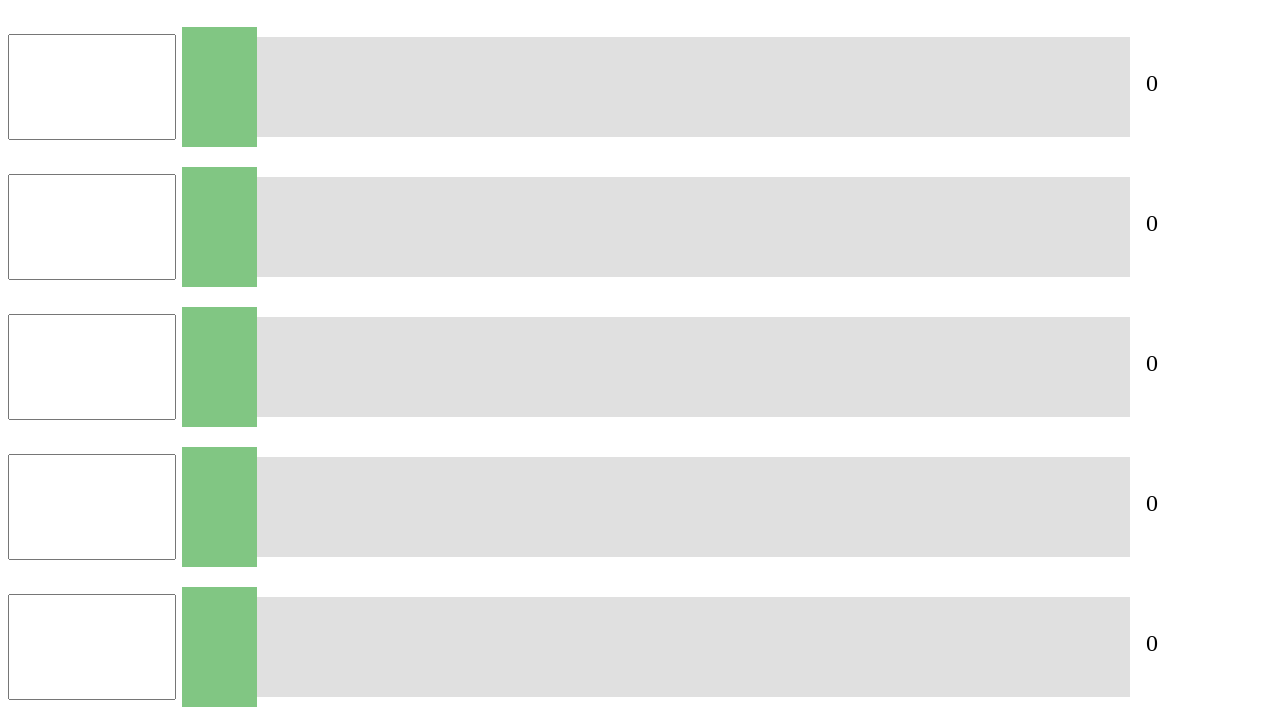
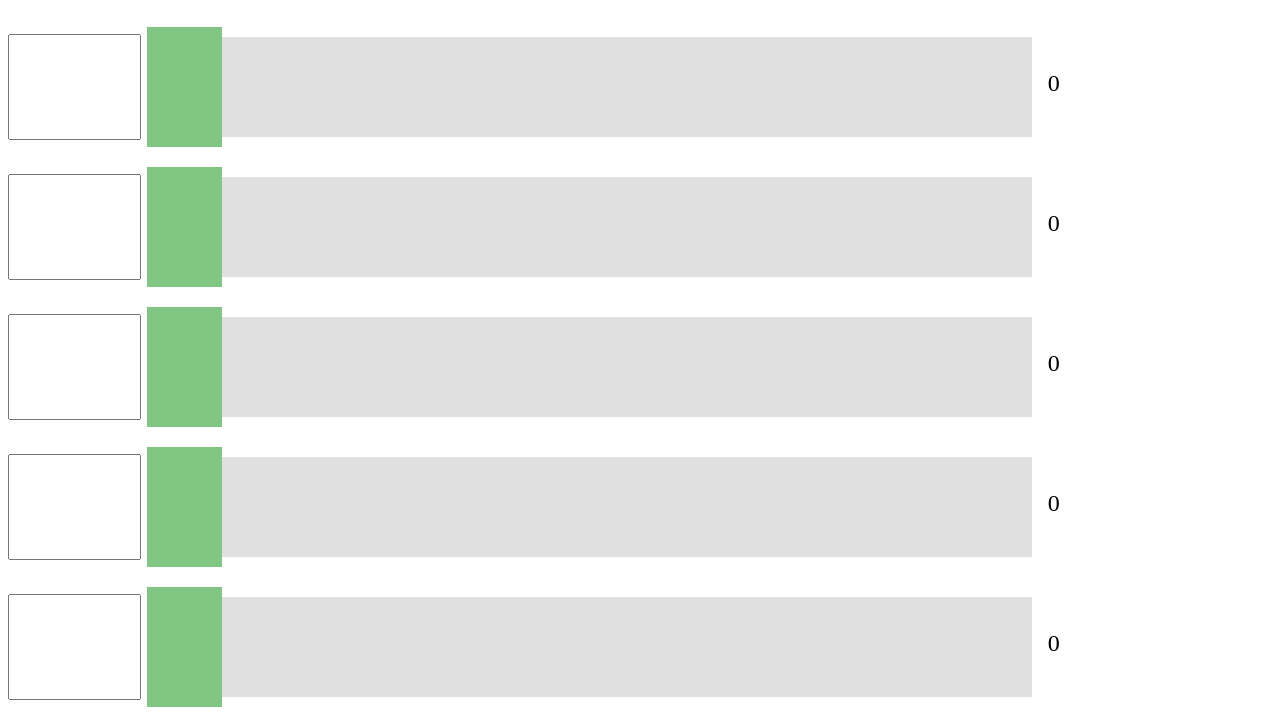
Before and after one commit to willplatts/willplatts.github.io, a plain HTML site: page timesheet.html in a window 1280 px wide. Shown: the part 78-800 px from the top of the page. Drawn offline with Linux system fonts and the light colour scheme.

Commit message:
More tweaks

```diff
--- a/timesheet.html
+++ b/timesheet.html
@@ -334,7 +334,7 @@
         .jobnoinput {
             height: 100px;
             line-height: 50px;
-            width: 160px;
+            width: 125px;
             font-size: 36px;
             vertical-align: middle;
         }
@@ -343,7 +343,7 @@
 		.slider {
 		    -webkit-appearance: none;  /* Override default CSS styles */
 		    appearance: none;
-		    width: 75%; /* Full-width */
+		    width: 70%; /* Full-width */
 		    height: 100px; /* Specified height */
 		    background: #d3d3d3; /* Grey background */
 		    outline: none; /* Remove outline */
```
